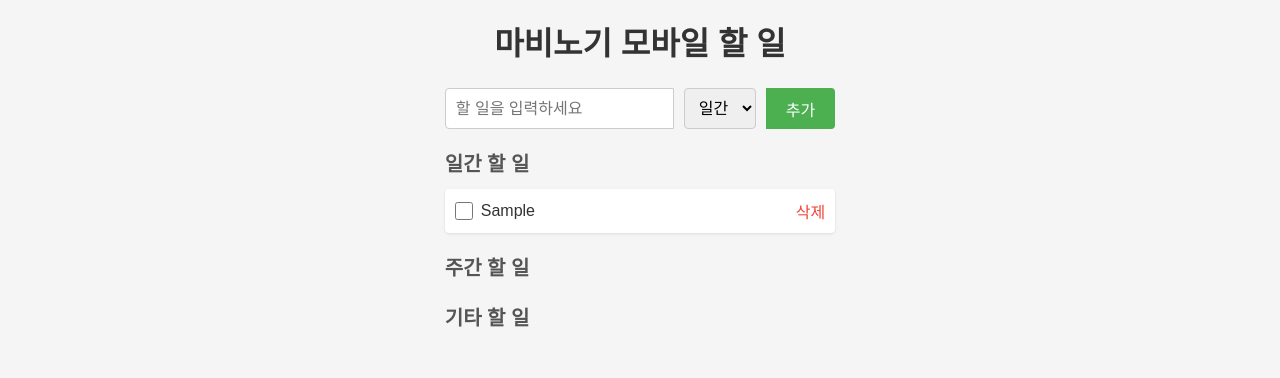
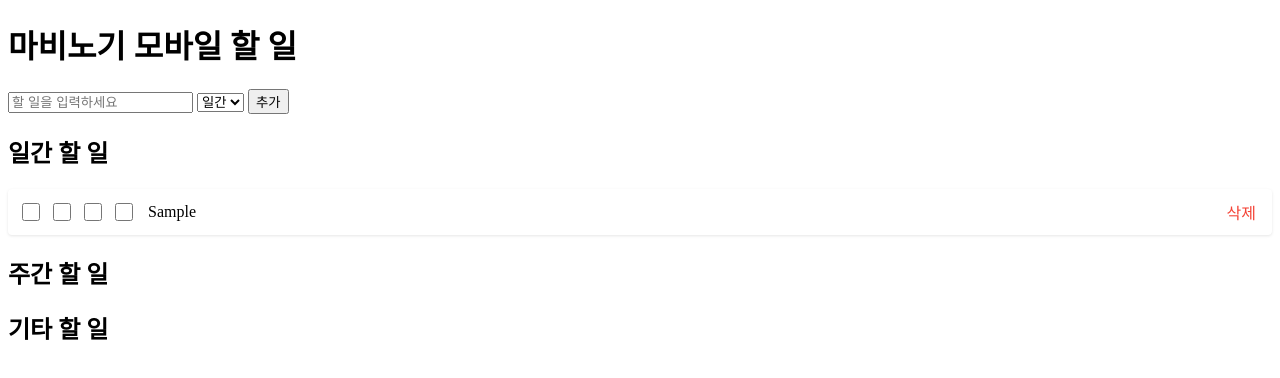
Before and after one commit to PenguinsCanFlyHigh/mobi-todo, a plain HTML site: page index.html in a window 1280 px wide. Both pictures are taken after typing "Sample" into the empty fields and a click on the button "추가". Drawn offline with nearby package versions, Linux system fonts and the light colour scheme.

Commit message:
드래그, 4캐릭 추가

```diff
--- a/app.js
+++ b/app.js
@@ -6,35 +6,42 @@ const list       = document.getElementById('todo-list');
 
 let tasks = JSON.parse(localStorage.getItem('tasks')) || [];
 
-// 로컬 저장
+// 4개 캐릭터 이름 (원하는 대로 바꿔 쓰세요)
+const characters = ['메인', '부캐1', '부캐2', '부캐3'];
+
 function saveTasks() {
   localStorage.setItem('tasks', JSON.stringify(tasks));
 }
 
-// 개별 아이템 생성
 function renderItem(task) {
   const item = document.createElement('div');
   item.className = 'todo-item';
-  if (task.completed) item.classList.add('completed');
+  item.dataset.id = task.id;
 
-  // 체크박스
-  const checkbox = document.createElement('input');
-  checkbox.type = 'checkbox';
-  checkbox.checked = task.completed;
-  checkbox.addEventListener('change', () => {
-    task.completed = checkbox.checked;
-    saveTasks();
-    renderTasks();
+  // 1) 체크박스 그룹
+  const checks = document.createElement('div');
+  checks.className = 'checks';
+  task.completed.forEach((done, idx) => {
+    const cb = document.createElement('input');
+    cb.type = 'checkbox';
+    cb.checked = done;
+    cb.title = characters[idx];
+    cb.addEventListener('change', () => {
+      task.completed[idx] = cb.checked;
+      saveTasks();
+    });
+    checks.appendChild(cb);
   });
-  item.appendChild(checkbox);
+  item.appendChild(checks);
 
-  // 텍스트
+  // 2) 텍스트
   const text = document.createElement('span');
   text.className = 'text';
   text.textContent = task.text;
+  if (task.completed.every(v => v)) text.classList.add('completed');
   item.appendChild(text);
 
-  // 삭제 버튼
+  // 3) 삭제
   const delBtn = document.createElement('button');
   delBtn.className = 'delete';
   delBtn.textContent = '삭제';
@@ -48,26 +55,31 @@ function renderItem(task) {
   list.appendChild(item);
 }
 
-// 렌더링: 일간 → 주간 → 기타 순서
 function renderTasks() {
   list.innerHTML = '';
-
-  const order = [
-    { type: 'daily',   label: '일간 할 일' },
-    { type: 'weekly',  label: '주간 할 일' },
-    { type: 'other',   label: '기타 할 일' }
+  const groups = [
+    { type: 'daily',  label: '일간 할 일' },
+    { type: 'weekly', label: '주간 할 일' },
+    { type: 'other',  label: '기타 할 일' }
   ];
 
-  order.forEach(group => {
-    const groupTasks = tasks.filter(t => t.type === group.type);
-    const h2 = document.createElement('h2');
-    h2.textContent = group.label;
-    list.appendChild(h2);
-    groupTasks.forEach(renderItem);
+  groups.forEach(g => {
+    const header = document.createElement('h2');
+    header.textContent = g.label;
+    list.appendChild(header);
+
+    tasks.filter(t => t.type === g.type)
+         .forEach(renderItem);
+  });
+
+  // 드래그 초기화 (SortableJS)
+  Sortable.create(list, {
+    animation: 150,
+    ghostClass: 'sortable-ghost',
+    draggable: '.todo-item'
   });
 }
 
-// 폼 제출 핸들러
 form.addEventListener('submit', e => {
   e.preventDefault();
   const text = input.value.trim();
@@ -77,12 +89,11 @@ form.addEventListener('submit', e => {
     id: Date.now(),
     text,
     type: typeSelect.value,
-    completed: false
+    completed: [false, false, false, false] // 4개 캐릭터용
   });
   saveTasks();
   renderTasks();
   input.value = '';
 });
 
-// 초기 렌더
 renderTasks();
--- a/index.html
+++ b/index.html
@@ -1,4 +1,3 @@
-<!-- index.html -->
 <!DOCTYPE html>
 <html lang="ko">
 <head>
@@ -6,6 +5,8 @@
   <meta name="viewport" content="width=device-width, initial-scale=1.0" />
   <title>마비노기 모바일 할 일 관리</title>
   <link rel="stylesheet" href="styles.css" />
+  <!-- SortableJS CDN 추가 -->
+  <script src="https://cdn.jsdelivr.net/npm/sortablejs@1.15.0/Sortable.min.js"></script>
 </head>
 <body>
   <header>
--- a/styles.css
+++ b/styles.css
@@ -1,78 +1,6 @@
 /* styles.css */
-/* 1. 기본 리셋 & 폰트 설정 */
-* {
-  margin: 0;
-  padding: 0;
-  box-sizing: border-box;
-}
-body {
-  font-family: 'Noto Sans KR', sans-serif;
-  background-color: #f5f5f5;
-  color: #333;
-  line-height: 1.5;
-  display: flex;
-  flex-direction: column;
-  align-items: center;
-  padding: 20px;
-}
+/* ... (기존 리셋, 폼 등 스타일 유지) ... */
 
-/* 2. 헤더 */
-header {
-  margin-bottom: 20px;
-}
-header h1 {
-  font-size: 2rem;
-  text-align: center;
-}
-
-/* 3. 입력 폼 */
-#todo-form {
-  display: flex;
-  width: 100%;
-  max-width: 500px;
-  margin-bottom: 20px;
-}
-#todo-input {
-  flex: 1;
-  padding: 10px;
-  font-size: 1rem;
-  border: 1px solid #ccc;
-  border-radius: 4px 0 0 4px;
-  outline: none;
-}
-#task-type {
-  margin: 0 10px;
-  padding: 10px;
-  font-size: 1rem;
-  border: 1px solid #ccc;
-  border-radius: 4px;
-  outline: none;
-}
-#todo-form button {
-  padding: 0 20px;
-  font-size: 1rem;
-  border: none;
-  background-color: #4CAF50;
-  color: white;
-  border-radius: 0 4px 4px 0;
-  cursor: pointer;
-}
-#todo-form button:hover {
-  background-color: #45a049;
-}
-
-/* 4. 할 일 리스트 */
-#todo-list {
-  width: 100%;
-  max-width: 500px;
-}
-/* 그룹 제목 스타일 */
-#todo-list h2 {
-  margin: 20px 0 10px;
-  font-size: 1.25rem;
-  color: #555;
-}
-/* 개별 아이템 */
 .todo-item {
   display: flex;
   align-items: center;
@@ -81,22 +9,27 @@ header h1 {
   margin-bottom: 8px;
   border-radius: 4px;
   box-shadow: 0 1px 3px rgba(0,0,0,0.1);
+  cursor: grab; /* 드래그 커서 */
 }
-.todo-item.completed .text {
-  text-decoration: line-through;
-  color: #999;
+.todo-item:active {
+  cursor: grabbing;
 }
-.todo-item .text {
-  flex: 1;
-  margin-left: 8px;
+
+/* 캐릭터별 체크박스 */
+.todo-item .checks {
+  display: flex;
+  gap: 6px;
+  margin-right: 12px;
 }
-.todo-item input[type="checkbox"] {
+.todo-item .checks input {
   width: 18px;
   height: 18px;
   cursor: pointer;
 }
+
+/* 삭제 버튼 */
 .todo-item button.delete {
-  margin-left: 8px;
+  margin-left: auto;
   border: none;
   background: none;
   cursor: pointer;
```
